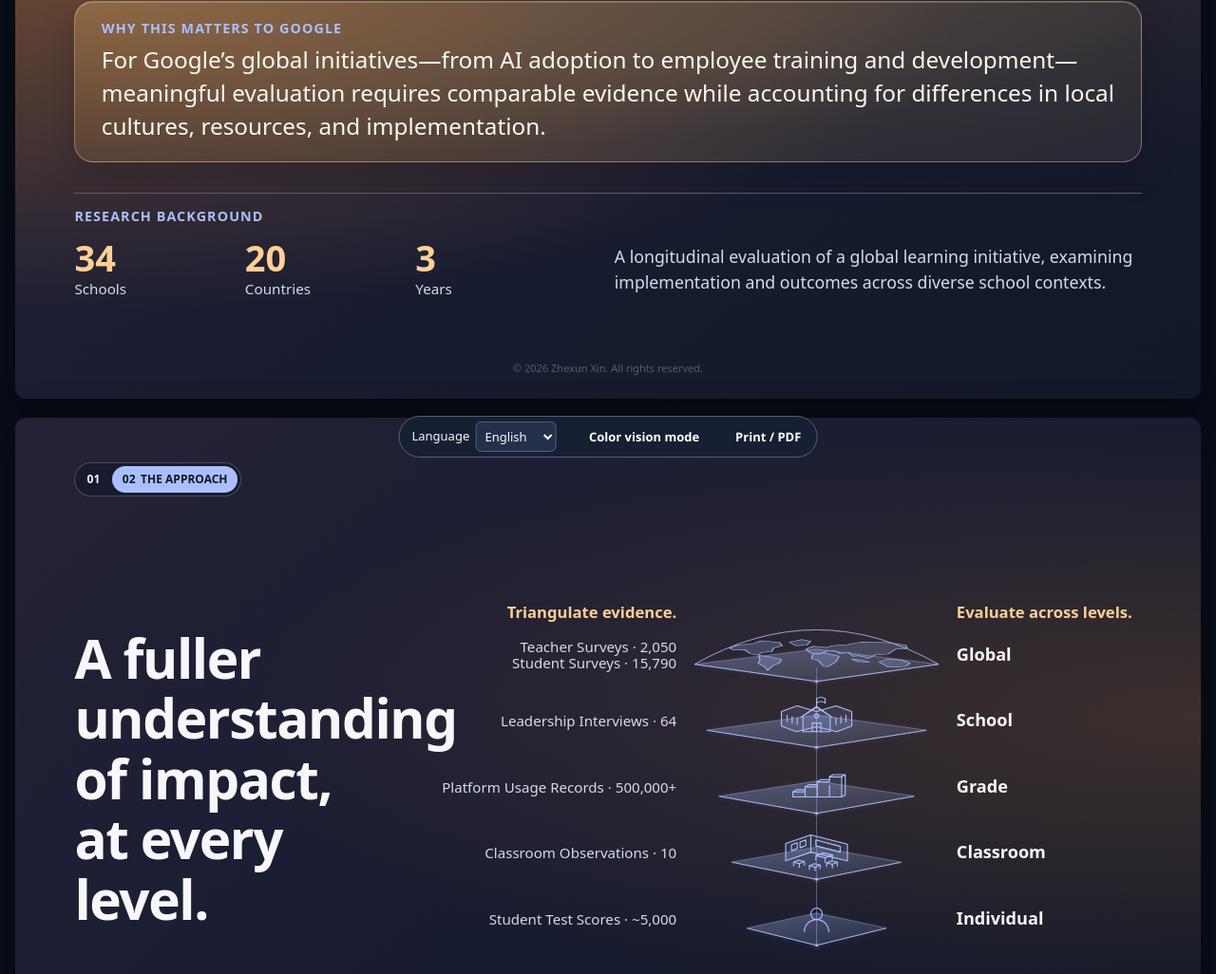
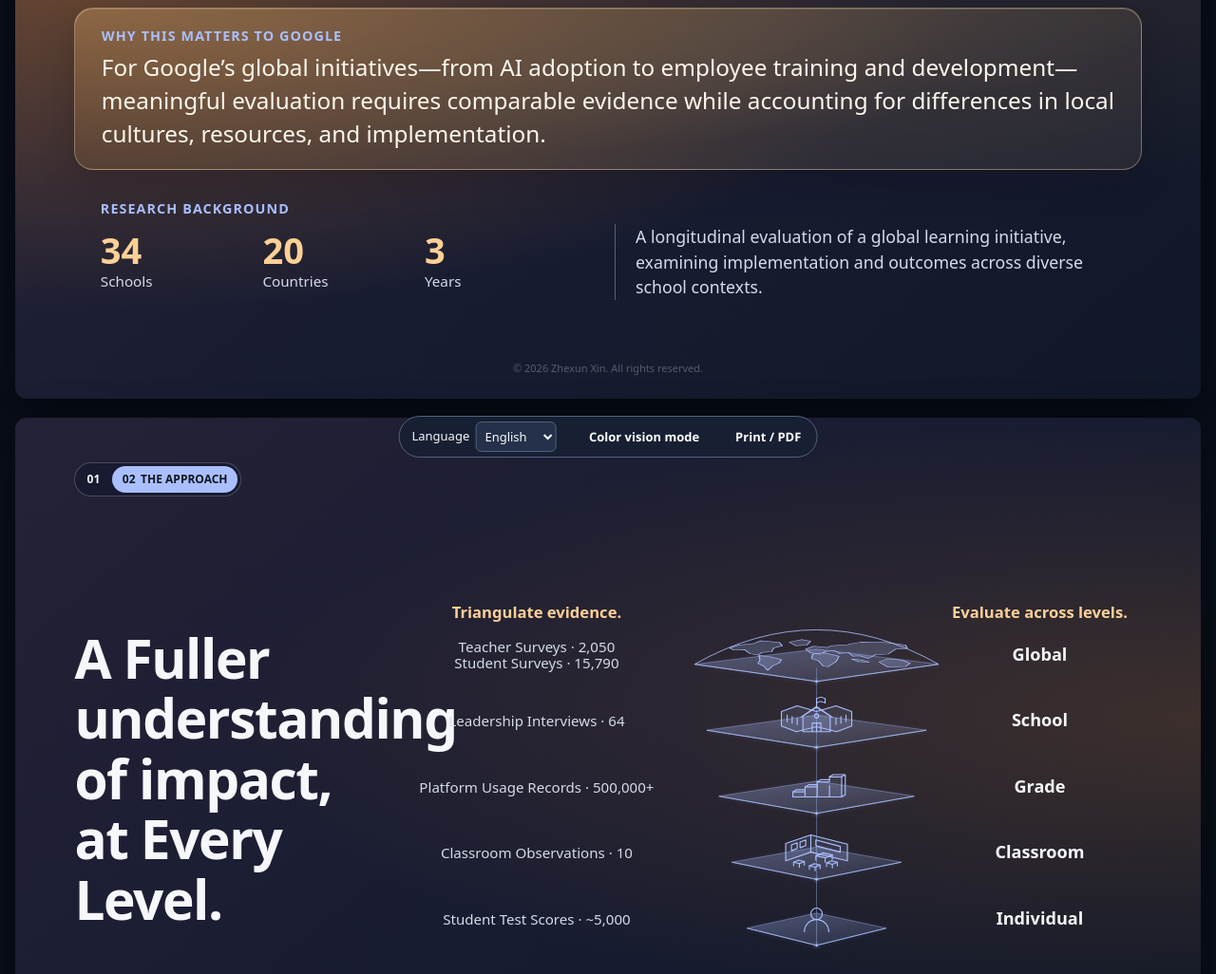
Before and after one commit to AsunderOakenshield/metacognition-executive-briefing, a plain HTML site: page index.html in a window 1280 px wide. Shown: the part 306-1332 px from the top of the page at 95% size. Drawn offline with Linux system fonts and the light colour scheme.

Commit message:
Align the research background and center the evidence labels

```diff
--- a/index.html
+++ b/index.html
@@ -479,6 +479,16 @@ nav{column-gap:14px;row-gap:6px}
  #decision .research-layout #background-copy{font-size:1.32cqw}
 }
 @media screen and (max-width:780px){#evidence .approach-layout #evidence-title{font-size:7.2cqw}}
+#decision .project-background{
+ border-top:0;padding-top:0;padding-inline:clamp(18px,2.2cqw,29px)
+}
+#decision .research-layout #background-copy{
+ border-inline-start:1px solid var(--line);padding-inline-start:1.65cqw
+}
+.evaluation-map :is(.map-column,.map-level,.map-source){text-anchor:middle}
+@media screen and (max-width:600px){
+ #decision .research-layout #background-copy{border-inline-start:0;padding-inline-start:0}
+}
 </style></head>
 <body><main>
 <section id="decision" aria-labelledby="decision-title"><div class="frame">
@@ -503,20 +513,20 @@ nav{column-gap:14px;row-gap:6px}
 </div></section>
 <section id="evidence" aria-labelledby="evidence-title"><div class="frame">
 <div class="slide-pages" role="navigation" aria-label="Slide navigation"><a href="#decision" data-page="decision" aria-label="Decision">01</a><a href="#evidence" data-page="evidence" aria-label="02 · THE APPROACH" aria-current="page">02 <span class="tab-name">THE APPROACH</span></a></div>
-<div class="approach-layout"><h2 id="evidence-title">A fuller understanding of impact,<br> at every level.</h2>
+<div class="approach-layout"><h2 id="evidence-title">A Fuller understanding of impact,<br> at Every Level.</h2>
 <figure class="evaluation-map">
 <svg viewBox="0 0 1060 495" xmlns="http://www.w3.org/2000/svg" role="img" aria-labelledby="evaluation-map-title evaluation-map-desc">
 <title id="evaluation-map-title">Evidence sources by evaluation level</title>
 <desc id="evaluation-map-desc">Five aligned levels map specific evidence sources: global teacher and student surveys, school leadership interviews, grade-level platform usage records, classroom observations, and individual student test scores.</desc>
 <defs><linearGradient id="map-glass" x2="100%" y2="100%"><stop class="map-glass-light"/><stop class="map-glass-dark" offset="1"/></linearGradient></defs>
-<text class="map-column map-column-evidence" x="412" y="23" id="evidence-column">Triangulate evidence.</text>
-<text class="map-column map-column-level" x="802" y="23" id="levels-column">Evaluate across levels.</text>
+<text class="map-column map-column-evidence" x="217" y="23" id="evidence-column">Triangulate evidence.</text>
+<text class="map-column map-column-level" x="918" y="23" id="levels-column">Evaluate across levels.</text>
 <path class="map-spine" d="M607 92V481"/>
-<g class="map-layer" transform="translate(0 0)"><path class="map-plane" d="M437 87 607 66 777 87 607 111Z"/><path class="iso-rim" d="M437 87 607 111 777 87"/><circle class="iso-node" cx="607" cy="111" r="1.8"/><path class="iso-dome" d="M437 87Q607 -9 777 87"/><g class="map-world" transform="translate(607 70) scale(1.36 .58)"><path d="M-89-10l9-7 15-3 8-7 19 4 3 8-9 5-2 9-10 2-4 6-8-3-6-10-11 1z M-59 8l11 3 12 7-2 8-7 7-5 11-4-10-6-7 2-8z M-28-24l13-6 9 4-4 9-11 2z M-11-7l8-7 14 3 4-4 17-3 13-6 26 1 20 6 2 8-12 2-8 12-12 1-8 9-9-6-7 1-4-9-9 3-5-7-9 1-7 7-9-3z M-4 5l12-3 15 8-3 13-8 12-5-1-5-13-7-5z M64 24l9-8 14 3 9 8-5 8-18 1z M36 17l10 2 8 5-11-1z"/></g><text class="map-source" x="412" y="70" id="teacher-surveys">Teacher Surveys · 2,050</text><text class="map-source" x="412" y="93" id="student-surveys">Student Surveys · 15,790</text><text class="map-level" x="802" y="82" id="level-global">Global</text></g>
-<g class="map-layer" transform="translate(0 18)"><path class="map-plane" d="M454 161 607 140 760 161 607 185Z"/><path class="iso-rim" d="M454 161 607 185 760 161"/><circle class="iso-node" cx="607" cy="185" r="1.8"/><g class="map-outline" transform="translate(607 153)"><path class="iso-fill" d="M-49 2v-20l22-8 27 8 27-8 22 8V2L28 10 0 3-28 10Z"/><path class="iso-fill" d="M-19 10v-22L0-24l19 12v22Z"/><path d="M-22-10 0-25 22-10M0-25v-11m0 0q6-4 12 0v6q-6-4-12 0M-6 10V-2H6v12m-6-12v12M-41-13v9m7-7v9m7-7v9m54-9v9m7-11v9m7-11v9"/><circle cy="-12" r="3"/></g><text class="map-source" x="412" y="156" id="leadership-interviews">Leadership Interviews · 64</text><text class="map-level" x="802" y="156" id="level-school">School</text></g>
-<g class="map-layer" transform="translate(0 36)"><path class="map-plane" d="M471 235 607 214 743 235 607 259Z"/><path class="iso-rim" d="M471 235 607 259 743 235"/><circle class="iso-node" cx="607" cy="259" r="1.8"/><g class="map-outline" transform="translate(607 227)"><path class="iso-fill" d="M-33 9V2h17v-7H1v-7h17v-7h17V9Z"/><path d="M-33 2l5-3h12m0-4 5-3H1m0-4 5-3h12m0-4 5-3h17V6l-5 3M35-19l5-3M-16 2v7M1-5V9m17-16V9"/></g><text class="map-source" x="412" y="230" id="platform-records">Platform Usage Records · 500,000+</text><text class="map-level" x="802" y="230" id="level-grade">Grade</text></g>
-<g class="map-layer" transform="translate(0 54)"><path class="map-plane" d="M489 309 607 288 725 309 607 333Z"/><path class="iso-rim" d="M489 309 607 333 725 309"/><circle class="iso-node" cx="607" cy="333" r="1.8"/><g class="map-outline" transform="translate(607 301)"><path class="iso-fill" d="M-43 6v-24L-8-30l51 13V6L-8-6Z"/><path d="M-8-30v24m7-17 34 9v8L-1-15ZM-35-16l8-3v8l-8 3zm12-4 8-3v8l-8 3z"/><g transform="translate(8 -2)"><path class="iso-fill" d="m-9 1 10-4 13 3-10 4z"/><path d="M-9 1v6M4 4v6m10-10v6"/></g><g transform="translate(-26 8)"><path class="iso-fill" d="m-6 0 7-3 8 2-7 3z"/><path d="M-6 0v5m8-3v5m7-8v5"/></g><g transform="translate(-4 13)"><path class="iso-fill" d="m-6 0 7-3 8 2-7 3z"/><path d="M-6 0v5m8-3v5m7-8v5"/></g><g transform="translate(20 9)"><path class="iso-fill" d="m-6 0 7-3 8 2-7 3z"/><path d="M-6 0v5m8-3v5m7-8v5"/></g></g><text class="map-source" x="412" y="304" id="classroom-observations">Classroom Observations · 10</text><text class="map-level" x="802" y="304" id="level-classroom">Classroom</text></g>
-<g class="map-layer" transform="translate(0 72)"><path class="map-plane" d="M510 383 607 362 704 383 607 407Z"/><path class="iso-rim" d="M510 383 607 407 704 383"/><circle class="iso-node" cx="607" cy="407" r="1.8"/><g class="map-outline" transform="translate(607 375)"><circle cy="-12" r="8"/><path d="M-17 13a17 17 0 0 1 34 0"/></g><text class="map-source" x="412" y="378" id="student-test-scores">Student Test Scores · ~5,000</text><text class="map-level" x="802" y="378" id="level-individual">Individual</text></g></svg>
+<g class="map-layer" transform="translate(0 0)"><path class="map-plane" d="M437 87 607 66 777 87 607 111Z"/><path class="iso-rim" d="M437 87 607 111 777 87"/><circle class="iso-node" cx="607" cy="111" r="1.8"/><path class="iso-dome" d="M437 87Q607 -9 777 87"/><g class="map-world" transform="translate(607 70) scale(1.36 .58)"><path d="M-89-10l9-7 15-3 8-7 19 4 3 8-9 5-2 9-10 2-4 6-8-3-6-10-11 1z M-59 8l11 3 12 7-2 8-7 7-5 11-4-10-6-7 2-8z M-28-24l13-6 9 4-4 9-11 2z M-11-7l8-7 14 3 4-4 17-3 13-6 26 1 20 6 2 8-12 2-8 12-12 1-8 9-9-6-7 1-4-9-9 3-5-7-9 1-7 7-9-3z M-4 5l12-3 15 8-3 13-8 12-5-1-5-13-7-5z M64 24l9-8 14 3 9 8-5 8-18 1z M36 17l10 2 8 5-11-1z"/></g><text class="map-source" x="217" y="70" id="teacher-surveys">Teacher Surveys · 2,050</text><text class="map-source" x="217" y="93" id="student-surveys">Student Surveys · 15,790</text><text class="map-level" x="918" y="82" id="level-global">Global</text></g>
+<g class="map-layer" transform="translate(0 18)"><path class="map-plane" d="M454 161 607 140 760 161 607 185Z"/><path class="iso-rim" d="M454 161 607 185 760 161"/><circle class="iso-node" cx="607" cy="185" r="1.8"/><g class="map-outline" transform="translate(607 153)"><path class="iso-fill" d="M-49 2v-20l22-8 27 8 27-8 22 8V2L28 10 0 3-28 10Z"/><path class="iso-fill" d="M-19 10v-22L0-24l19 12v22Z"/><path d="M-22-10 0-25 22-10M0-25v-11m0 0q6-4 12 0v6q-6-4-12 0M-6 10V-2H6v12m-6-12v12M-41-13v9m7-7v9m7-7v9m54-9v9m7-11v9m7-11v9"/><circle cy="-12" r="3"/></g><text class="map-source" x="217" y="156" id="leadership-interviews">Leadership Interviews · 64</text><text class="map-level" x="918" y="156" id="level-school">School</text></g>
+<g class="map-layer" transform="translate(0 36)"><path class="map-plane" d="M471 235 607 214 743 235 607 259Z"/><path class="iso-rim" d="M471 235 607 259 743 235"/><circle class="iso-node" cx="607" cy="259" r="1.8"/><g class="map-outline" transform="translate(607 227)"><path class="iso-fill" d="M-33 9V2h17v-7H1v-7h17v-7h17V9Z"/><path d="M-33 2l5-3h12m0-4 5-3H1m0-4 5-3h12m0-4 5-3h17V6l-5 3M35-19l5-3M-16 2v7M1-5V9m17-16V9"/></g><text class="map-source" x="217" y="230" id="platform-records">Platform Usage Records · 500,000+</text><text class="map-level" x="918" y="230" id="level-grade">Grade</text></g>
+<g class="map-layer" transform="translate(0 54)"><path class="map-plane" d="M489 309 607 288 725 309 607 333Z"/><path class="iso-rim" d="M489 309 607 333 725 309"/><circle class="iso-node" cx="607" cy="333" r="1.8"/><g class="map-outline" transform="translate(607 301)"><path class="iso-fill" d="M-43 6v-24L-8-30l51 13V6L-8-6Z"/><path d="M-8-30v24m7-17 34 9v8L-1-15ZM-35-16l8-3v8l-8 3zm12-4 8-3v8l-8 3z"/><g transform="translate(8 -2)"><path class="iso-fill" d="m-9 1 10-4 13 3-10 4z"/><path d="M-9 1v6M4 4v6m10-10v6"/></g><g transform="translate(-26 8)"><path class="iso-fill" d="m-6 0 7-3 8 2-7 3z"/><path d="M-6 0v5m8-3v5m7-8v5"/></g><g transform="translate(-4 13)"><path class="iso-fill" d="m-6 0 7-3 8 2-7 3z"/><path d="M-6 0v5m8-3v5m7-8v5"/></g><g transform="translate(20 9)"><path class="iso-fill" d="m-6 0 7-3 8 2-7 3z"/><path d="M-6 0v5m8-3v5m7-8v5"/></g></g><text class="map-source" x="217" y="304" id="classroom-observations">Classroom Observations · 10</text><text class="map-level" x="918" y="304" id="level-classroom">Classroom</text></g>
+<g class="map-layer" transform="translate(0 72)"><path class="map-plane" d="M510 383 607 362 704 383 607 407Z"/><path class="iso-rim" d="M510 383 607 407 704 383"/><circle class="iso-node" cx="607" cy="407" r="1.8"/><g class="map-outline" transform="translate(607 375)"><circle cy="-12" r="8"/><path d="M-17 13a17 17 0 0 1 34 0"/></g><text class="map-source" x="217" y="378" id="student-test-scores">Student Test Scores · ~5,000</text><text class="map-level" x="918" y="378" id="level-individual">Individual</text></g></svg>
 </figure></div>
 <p class="copyright"><bdi dir="ltr">&copy; 2026 Zhexun Xin.</bdi> <span class="rights-reserved">All rights reserved.</span></p>
 </div></section>
```
